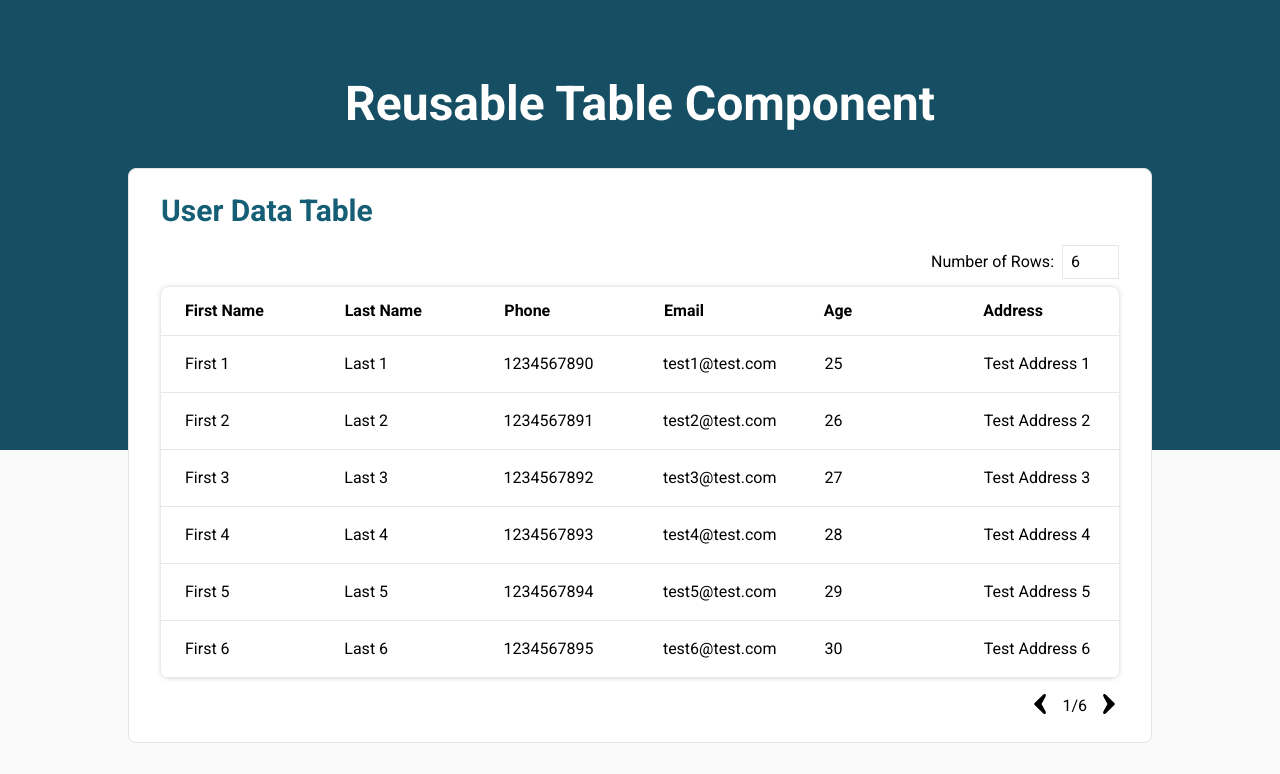
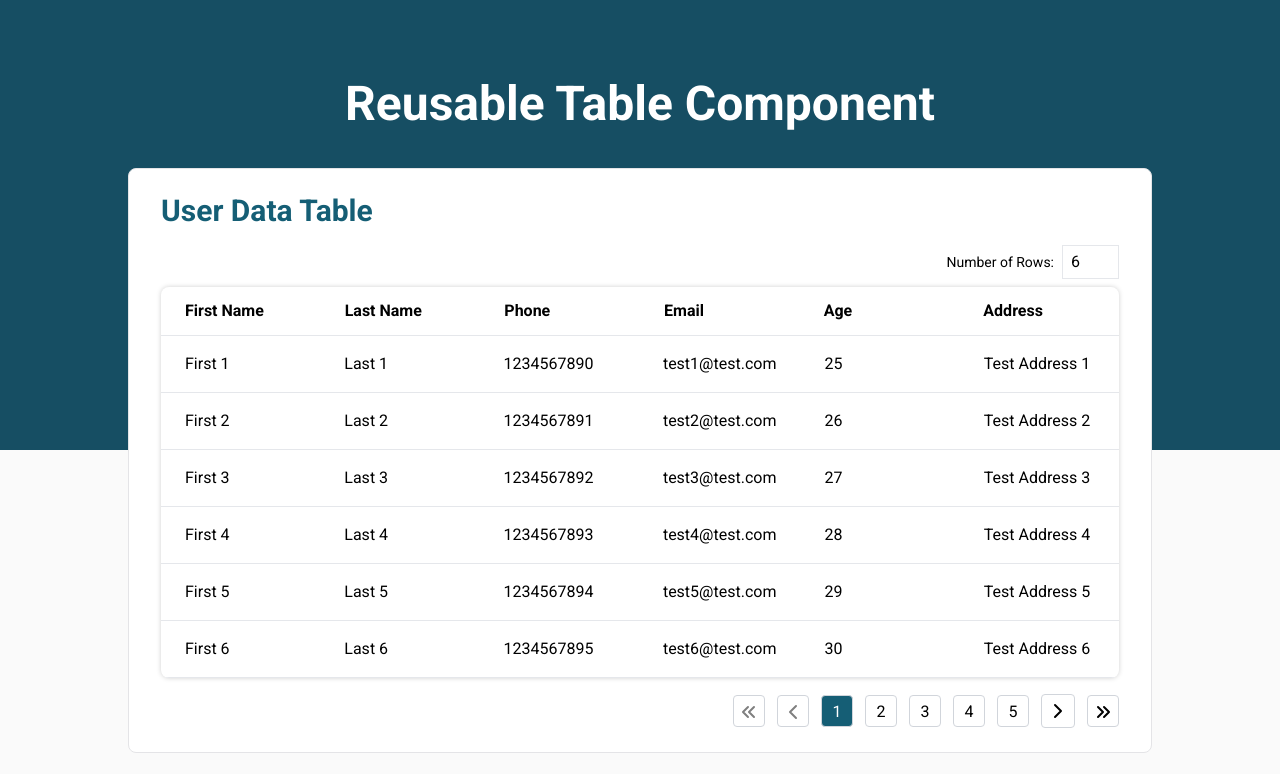
Before and after one commit to UnaizaZafar/Dynamic-React-Table-A-Feature-Rich-Reusable-Component, a Next.js app: page / in a window 1280 px wide. Shown: the top 774 px of the page. Built offline with nearby package versions, Linux system fonts and the light colour scheme.

Commit message:
feat(pagination): shows 5 pages at a time

```diff
--- a/app/components/UserTable.jsx
+++ b/app/components/UserTable.jsx
@@ -1,33 +1,22 @@
 "use client";
-import { useState } from "react";
+import { useState, useEffect } from "react";
 
 const UserTable = ({ userData, tableHeading, columns }) => {
   const data = Array.isArray(userData) ? userData : userData.data;
   const [currentPage, setCurrentPage] = useState(1); //to be at the 1st page when page loads
-  // const rowsPerPage = 6;
   const [rowsPerPage, setRowsPerPage] = useState(6);
   const lastIndex = currentPage * rowsPerPage; //getting the index of last row on selected page
   const startIndex = lastIndex - rowsPerPage;
   const numberOfPages = Math.ceil(data.length / rowsPerPage); // divide total data with rows to get number of pages on which the data is divided
   const records = data.slice(startIndex, lastIndex);
-  function nextPage() {
-    if (currentPage != numberOfPages) {
-      // if its not on the last page then move forwards
-      setCurrentPage((prev) => prev + 1);
-    }
-  }
-
-  function prevPage() {
-    if (currentPage != 1) {
-      setCurrentPage((prev) => prev - 1);
-    }
-  }
-
+  // const [pageNumberLimit, setpageNumberLimit] = useState(5);
+  const [maxPageNumberLimit, setmaxPageNumberLimit] = useState(5);
+  const [minPageNumberLimit, setminPageNumberLimit] = useState(0);
   return (
     <div className="mx-auto w-full max-w-4/5 rounded-lg px-8 py-6 text-black bg-white border border-zinc-200">
       <h1 className="text-3xl text-cyan-800 font-bold  pb-4">{tableHeading}</h1>
       <div className="flex gap-2 mb-2 items-center justify-end">
-        <h3 className="font-medium">Number of Rows: </h3>
+        <h3 className="font-medium text-sm">Number of Rows: </h3>
         <input
           type="number"
           value={rowsPerPage}
@@ -90,48 +79,136 @@ const UserTable = ({ userData, tableHeading, columns }) => {
           ))}
         </tbody>
       </table>
-      <div className="flex gap-3 mt-4 justify-end">
+
+      {/* PAGINATION */}
+      <div className="flex gap-3 mt-4 justify-end items-center">
+        {/* Got to first */}
+        <button
+          onClick={() => {
+            setCurrentPage(1);
+          }}
+          className={`size-8 border rounded border-gray-300 p-1 hover:bg-cyan-800 hover:text-white justify-items-center  ${
+            currentPage === 1
+              ? "hover:bg-white !text-black/50 cursor-not-allowed"
+              : ""
+          }`}
+        >
+          <svg
+            xmlns="http://www.w3.org/2000/svg"
+            viewBox="0 0 24 24"
+            fill="none"
+            stroke="currentColor"
+            strokeLinecap="round"
+            strokeLinejoin="round"
+            width={24}
+            height={24}
+            strokeWidth={2}
+          >
+            <path d="M11 7l-5 5l5 5" />
+            <path d="M17 7l-5 5l5 5" />
+          </svg>
+        </button>
         {/* previous */}
-        <svg
+        <button
           onClick={() => {
             currentPage != 1 && setCurrentPage((prev) => prev - 1);
+            // (currentPage - 1) % pageNumberLimit == 0 &&
+            //   setmaxPageNumberLimit(maxPageNumberLimit - pageNumberLimit) &&
+            //   setminPageNumberLimit(minPageNumberLimit - pageNumberLimit);
           }}
-          xmlns="http://www.w3.org/2000/svg"
-          shapeRendering="geometricPrecision"
-          textRendering="geometricPrecision"
-          imageRendering="optimizeQuality"
-          fillRule="evenodd"
-          clipRule="evenodd"
-          className="size-5 rotate-180 cursor-pointer"
-          viewBox="0 0 299 511.517"
+          className={`size-8 border rounded border-gray-300 p-1 hover:bg-cyan-800 hover:text-white justify-items-center ${
+            currentPage === 1
+              ? "hover:bg-white !text-black/50 cursor-not-allowed"
+              : ""
+          }`}
         >
-          <path
-            fill="#000"
-            d="M12.579 436.254c-36.893 64.703 15.581 96.095 51.926 60.146L273.92 295.723c33.44-33.439 33.44-46.49 0-79.93L64.505 15.117C28.16-20.832-24.314 10.56 12.579 75.262l97.261 180.496-97.261 180.496z"
-          />
-        </svg>
-        <h3>
-          {currentPage}/{numberOfPages}
-        </h3>
+          <svg
+            xmlns="http://www.w3.org/2000/svg"
+            viewBox="0 0 24 24"
+            fill="none"
+            width={24}
+            height={24}
+            className="rotate-180"
+            strokeWidth={2}
+            strokeLinejoin="round"
+            strokeLinecap="round"
+            stroke="currentColor"
+          >
+            <path d="M9 6l6 6l-6 6" />
+          </svg>
+        </button>
+        {/* Page Numbers */}
+
+        {Array.from({ length: numberOfPages }, (_, key) => key + 1).map(
+          (pageNumber) =>
+            pageNumber <= maxPageNumberLimit &&
+            pageNumber > minPageNumberLimit && (
+              <button
+                onClick={() => setCurrentPage(pageNumber)}
+                key={pageNumber}
+                className={` size-8 border rounded border-gray-300 p-1 hover:bg-cyan-800 hover:text-white justify-items-center ${
+                  currentPage === pageNumber ? "bg-cyan-800 text-white" : ""
+                } `}
+              >
+                {pageNumber}
+              </button>
+            )
+        )}
         {/* next */}
-        <svg
+        <button
           onClick={() => {
             currentPage != numberOfPages && setCurrentPage((prev) => prev + 1);
+            // currentPage + 1 > maxPageNumberLimit
+            //   ? setmaxPageNumberLimit(maxPageNumberLimit + pageNumberLimit)
+            //   : ""
+            //   ? setminPageNumberLimit(minPageNumberLimit + pageNumberLimit)
+            //   : "";
           }}
-          xmlns="http://www.w3.org/2000/svg"
-          shapeRendering="geometricPrecision"
-          textRendering="geometricPrecision"
-          imageRendering="optimizeQuality"
-          fillRule="evenodd"
-          clipRule="evenodd"
-          className="size-5 cursor-pointer"
-          viewBox="0 0 299 511.517"
+          className={`Fsize-8 border rounded border-gray-300 p-1 hover:bg-cyan-800 hover:text-white justify-items-center cursor-pointer ${
+            currentPage === numberOfPages
+              ? "hover:bg-white !text-black/50 cursor-not-allowed"
+              : ""
+          }`}
         >
-          <path
-            fill="#000"
-            d="M12.579 436.254c-36.893 64.703 15.581 96.095 51.926 60.146L273.92 295.723c33.44-33.439 33.44-46.49 0-79.93L64.505 15.117C28.16-20.832-24.314 10.56 12.579 75.262l97.261 180.496-97.261 180.496z"
-          />
-        </svg>
+          <svg
+            xmlns="http://www.w3.org/2000/svg"
+            viewBox="0 0 24 24"
+            fill="none"
+            width={24}
+            height={24}
+            strokeWidth={2}
+            strokeLinejoin="round"
+            strokeLinecap="round"
+            stroke="currentColor"
+          >
+            <path d="M9 6l6 6l-6 6" />
+          </svg>
+        </button>
+        {/* Go to Last */}
+        <button
+          onClick={() => setCurrentPage(numberOfPages)}
+          className={`size-8 border rounded border-gray-300 p-1 hover:bg-cyan-800 hover:text-white justify-items-center ${
+            currentPage === numberOfPages
+              ? "hover:bg-white !text-black/50 cursor-not-allowed"
+              : ""
+          }`}
+        >
+          <svg
+            xmlns="http://www.w3.org/2000/svg"
+            viewBox="0 0 24 24"
+            fill="none"
+            stroke="currentColor"
+            strokeLinecap="round"
+            strokeLinejoin="round"
+            width={24}
+            height={24}
+            className="rotate-180"
+            strokeWidth={2}
+          >
+            <path d="M11 7l-5 5l5 5" />
+            <path d="M17 7l-5 5l5 5" />
+          </svg>
+        </button>
       </div>
     </div>
   );
```
